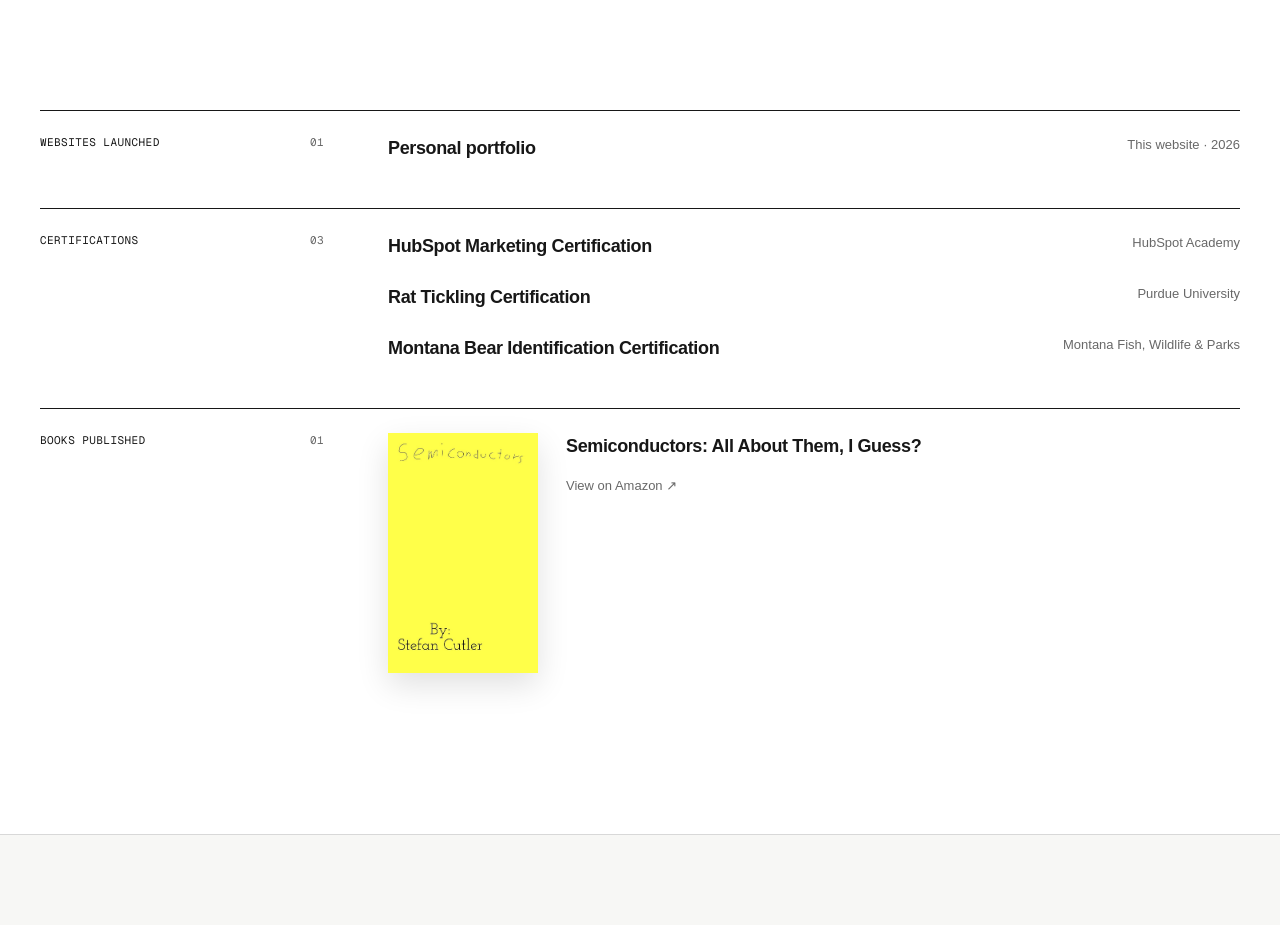
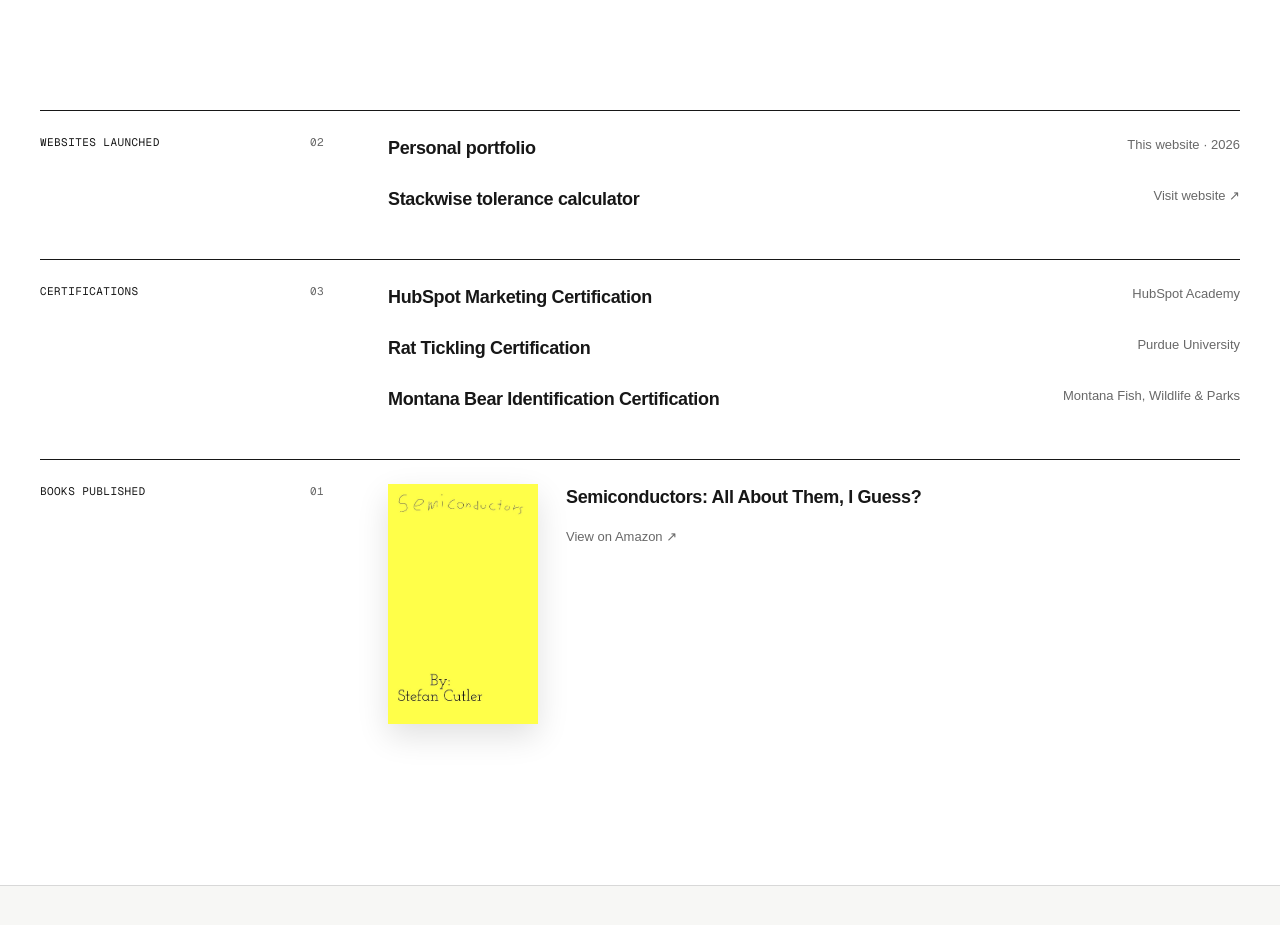
Before and after one commit to WHYDOESTHISWORLDEXIST/stefan-portfolio, a Next.js app: page / in a window 1280 px wide. Shown: the part 2320-3245 px from the top of the page. Built offline with nearby package versions, Linux system fonts and the light colour scheme.

Commit message:
Keep launched website listings consistent

```diff
--- a/app/page.tsx
+++ b/app/page.tsx
@@ -43,8 +43,9 @@
 
       <section className="record shell" aria-label="Published work and credentials">
         <div className="recordBlock" id="websites">
-          <div className="recordTitle"><p>Websites launched</p><span>01</span></div>
+          <div className="recordTitle"><p>Websites launched</p><span>02</span></div>
           <div className="recordEntry"><strong>Personal portfolio</strong><span>This website · 2026</span></div>
+          <a className="recordEntry recordLink" href="https://stackwise-tolerance-tool.stefan-paranos-cutle.chatgpt.site/" target="_blank" rel="noopener noreferrer"><strong>Stackwise tolerance calculator</strong><span>Visit website ↗</span></a>
         </div>
         <div className="recordBlock" id="certifications">
           <div className="recordTitle"><p>Certifications</p><span>03</span></div>
```
